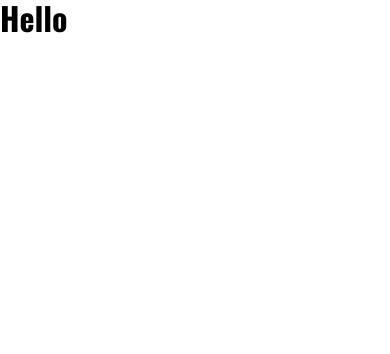
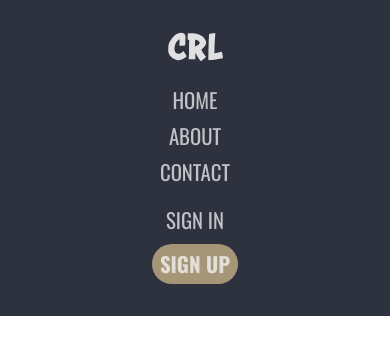
Before and after one commit to jnisen/final-challenge, a website: page index.html in a window 390 px wide. Drawn offline with nearby package versions, Linux system fonts and the light colour scheme.

Commit message:
Started header mobile

```diff
--- a/index.html
+++ b/index.html
@@ -15,7 +15,32 @@
 </head>
 
 <body>
-    <h1>Hello</h1>
+    <header class="header">
+        <div class="container">
+            <nav class="nav">
+                <img src="./build/img/logo.svg" alt="logo">
+                <ul class="nav__list nav__list--primary">
+                    <li class="nav__item">
+                        <a href="#" class="nav__item__link">Home</a>
+                    </li>
+                    <li class="nav__item">
+                        <a href="#" class="nav__item__link">About</a>
+                    </li>
+                    <li class="nav__item">
+                        <a href="#" class="nav__item__link">Contact</a>
+                    </li>
+                </ul>
+                <ul class="nav__list nav__list--secondary">
+                    <li class="nav__item">
+                        <a href="#" class="nav__item__link">Sign in</a>
+                    </li>
+                    <li class="nav__item nav__item--btn">
+                        <a href="#" class="nav__item__link">Sign up</a>
+                    </li>
+                </ul>
+            </nav>
+        </div>
+    </header>
 </body>
 
 </html>
--- a/src/scss/app.scss
+++ b/src/scss/app.scss
@@ -1 +1,2 @@
 @use 'base';
+@use 'header';
--- /dev/null
+++ b/src/scss/header/_header.scss
@@ -0,0 +1,44 @@
+@use 'base/variables' as v;
+
+.header {
+  background-color: v.$nav;
+  padding: 2rem 0;
+  text-align: center;
+}
+
+.nav {
+  width: 100%;
+
+  &__list {
+    margin-top: 1.5rem;
+
+    &__primary {
+      margin-bottom: 2rem;
+    }
+  }
+
+  &__item {
+    margin-top: 0.75rem;
+
+    &--btn {
+      display: inline-block;
+      background-color: v.$element;
+      border-radius: 100px;
+      font-weight: 900;
+      padding: 0.5em;
+    }
+
+    &__link {
+      color: white;
+      text-transform: uppercase;
+      font-size: 1.3rem;
+      opacity: 0.7;
+
+      &:hover,
+      &:focus {
+        cursor: pointer;
+        opacity: 1;
+      }
+    }
+  }
+}
--- /dev/null
+++ b/src/scss/header/index.scss
@@ -0,0 +1 @@
+@forward 'header';
```
Also changed, not shown: build/css/app.css, 1 other file.
